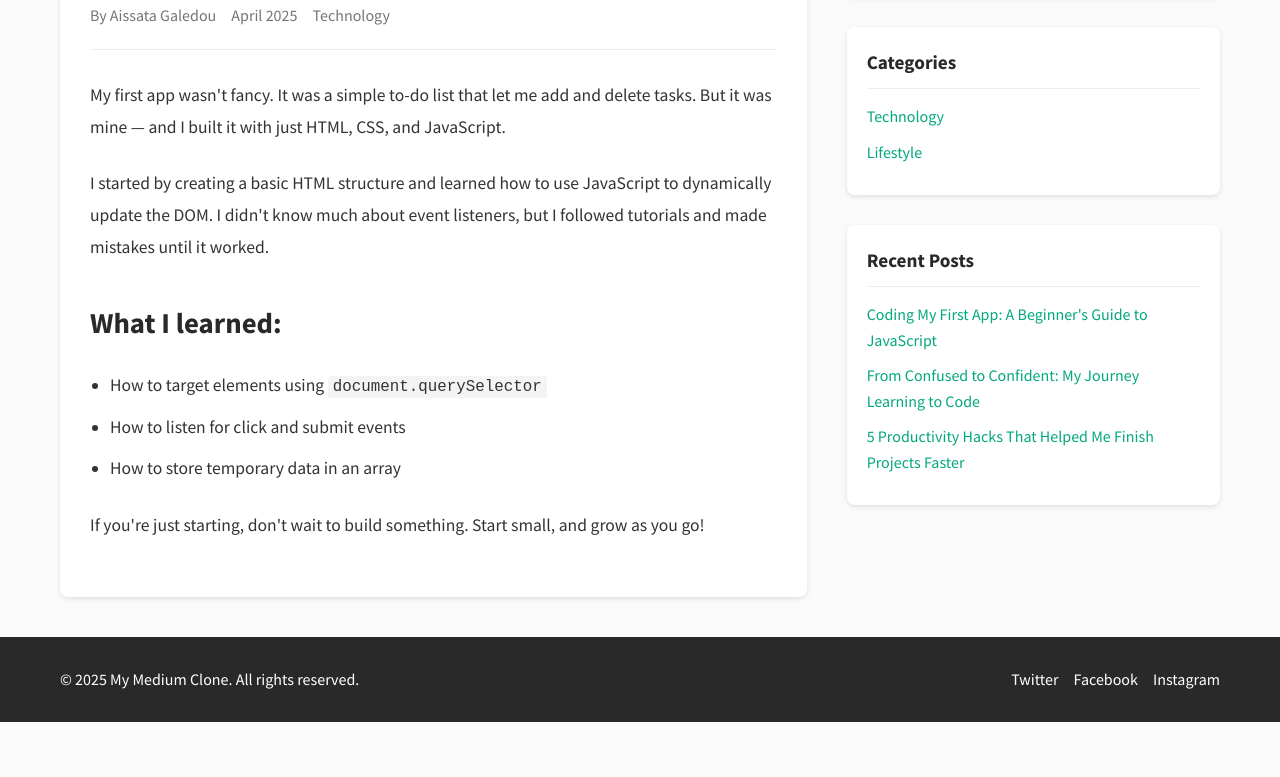
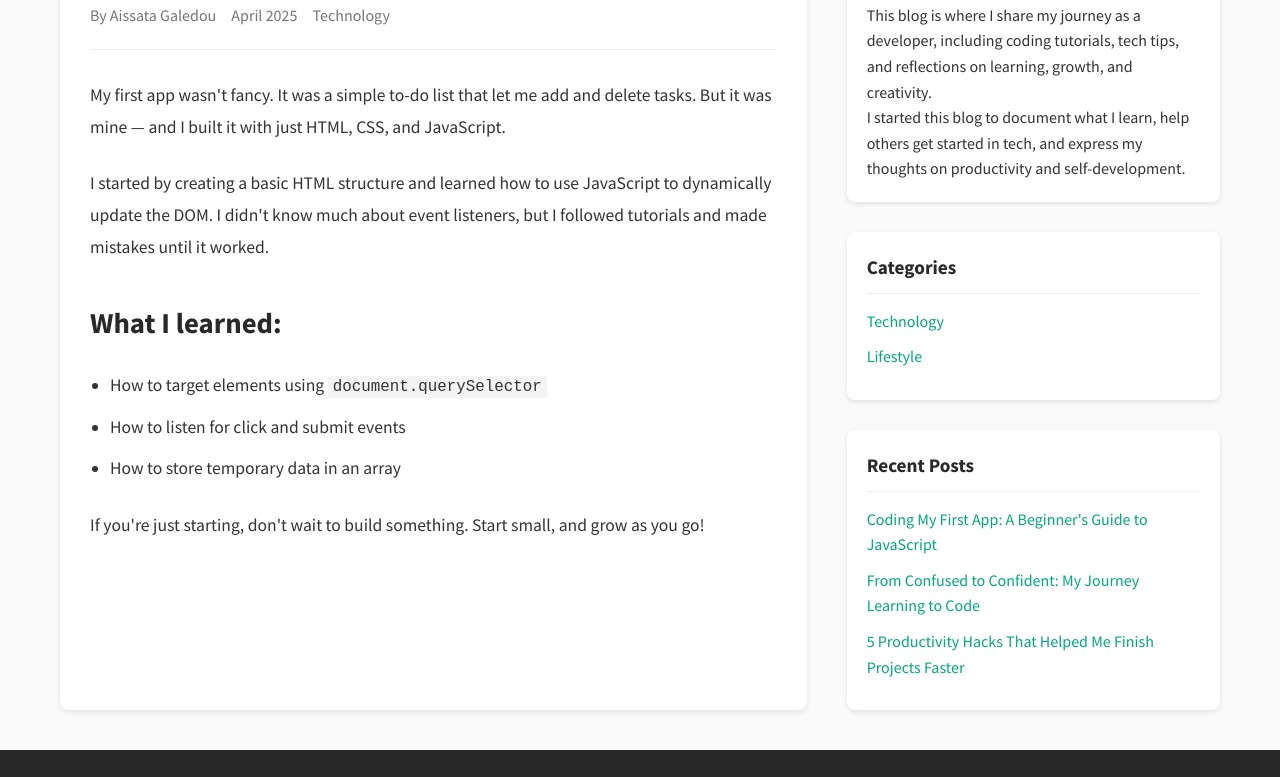
Before and after one commit to AissataGaledou/Medium-clone, a plain HTML site: page Medium_clone/index.html in a window 1280 px wide. Shown: the part 259-1036 px from the top of the page. Before the commit the page ends 981 px from the top, so only its background shows below. Drawn offline with Linux system fonts and the light colour scheme.

Commit message:
Add an About me text

```diff
--- a/Medium_clone/index.html
+++ b/Medium_clone/index.html
@@ -49,7 +49,7 @@
     <aside class="sidebar">
       <div class="sidebar-section about">
         <h3>About Me</h3>
-        <p>A brief description about yourself and what your blog is about.</p>
+        <p>I'm Aissata Galedou — a curious mind who loves building things with code, solving problems with tech, and sharing stories that inspire. <br> This blog is where I share my journey as a developer, including coding tutorials, tech tips, and reflections on learning, growth, and creativity.<br>I started this blog to document what I learn, help others get started in tech, and express my thoughts on productivity and self-development.</p>
       </div>
 
       <div class="sidebar-section categories">
```
